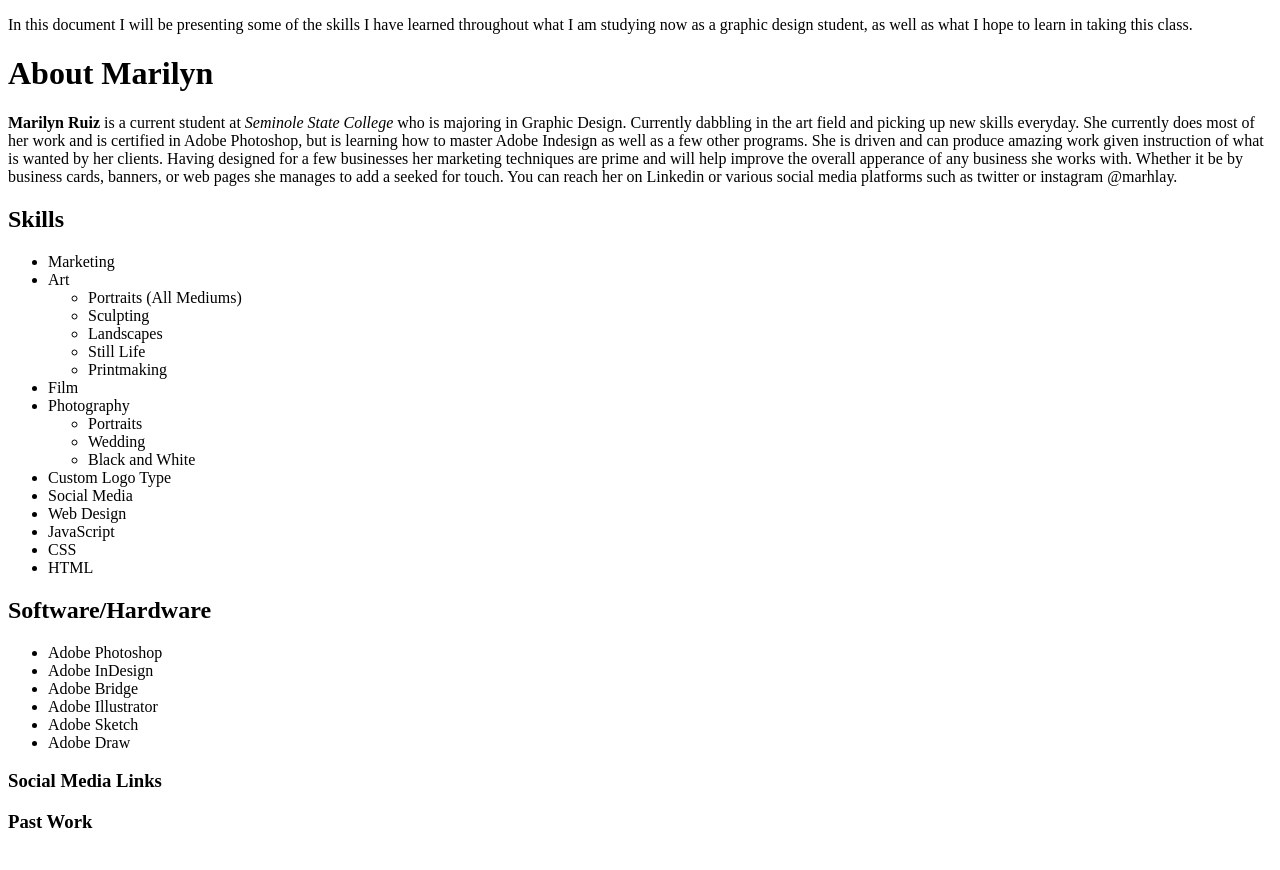
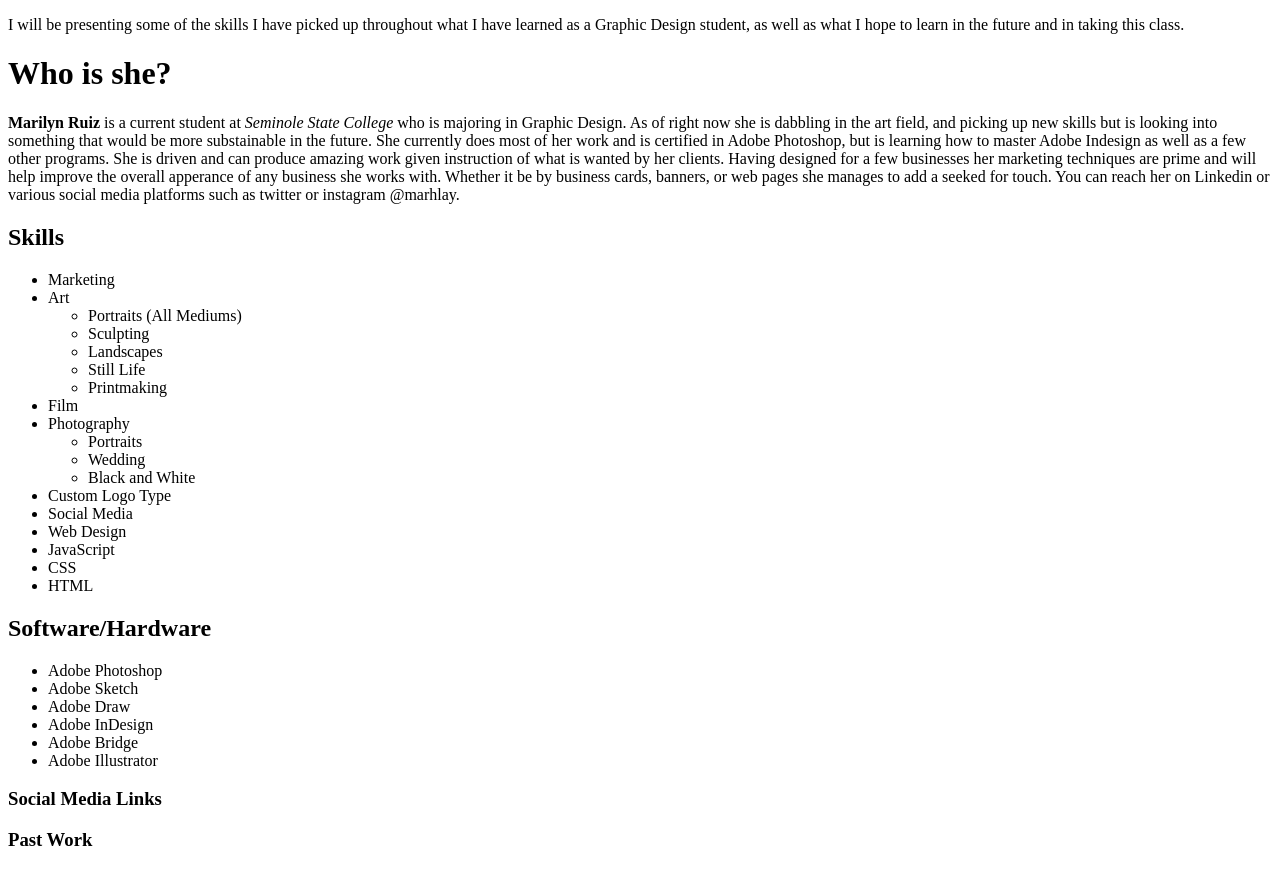
Before and after one commit to marhlay1/marstest2, a plain HTML site: page index.html in a window 1280 px wide. Drawn offline with Linux system fonts and the light colour scheme.

Commit message:
Add files via upload

```diff
--- a/index.html
+++ b/index.html
@@ -6,12 +6,12 @@
   <title><strong>Resume</strong></title>
 </head>
 <body>
-<p>In this document I will be presenting some of the skills I have learned throughout what I am studying now as a graphic design student, as well as what I hope to learn in taking this class.</p>
+<p>I will be presenting some of the skills I have picked up throughout what I have learned as a Graphic Design student, as well as what I hope to learn in the future and in taking this class.</p>
 </body>
 </html>
-<h1>About Marilyn</h1>
+<h1>Who is she?</h1>
 <body>
-<p> <b>Marilyn Ruiz</b> is a current student at <i>Seminole State College</i> who is majoring in Graphic Design. Currently dabbling in the art field and picking up new skills everyday. She currently does most of her work and is certified in Adobe Photoshop, but is learning how to master Adobe Indesign as well as a few other programs. She is driven and can produce amazing work given instruction of what is wanted by her clients. Having designed for a few businesses her marketing techniques are prime and will help improve the overall apperance of any business she works with. Whether it be by business cards, banners, or web pages she manages to add a seeked for touch. You can reach her on Linkedin or various social media platforms such as twitter or instagram @marhlay. </p>
+<p> <b>Marilyn Ruiz</b> is a current student at <i>Seminole State College</i> who is majoring in Graphic Design. As of right now she is dabbling in the art field, and picking up new skills but is looking into something that would be more substainable in the future. She currently does most of her work and is certified in Adobe Photoshop, but is learning how to master Adobe Indesign as well as a few other programs. She is driven and can produce amazing work given instruction of what is wanted by her clients. Having designed for a few businesses her marketing techniques are prime and will help improve the overall apperance of any business she works with. Whether it be by business cards, banners, or web pages she manages to add a seeked for touch. You can reach her on Linkedin or various social media platforms such as twitter or instagram @marhlay. </p>
 </body>
 <h2>Skills</h2>
 <ul>
@@ -41,11 +41,11 @@
 <h2>Software/Hardware</h2>
 <ul>
 <li>Adobe Photoshop</li>
+<li>Adobe Sketch</li>
+<li>Adobe Draw</li>
 <li>Adobe InDesign</li>
 <li>Adobe Bridge</li>
 <li>Adobe Illustrator</li>
-<li>Adobe Sketch</li>
-<li>Adobe Draw</li>
 </ul>
 <h3>Social Media Links</h3>
 <!--make some social media loser-->
```
